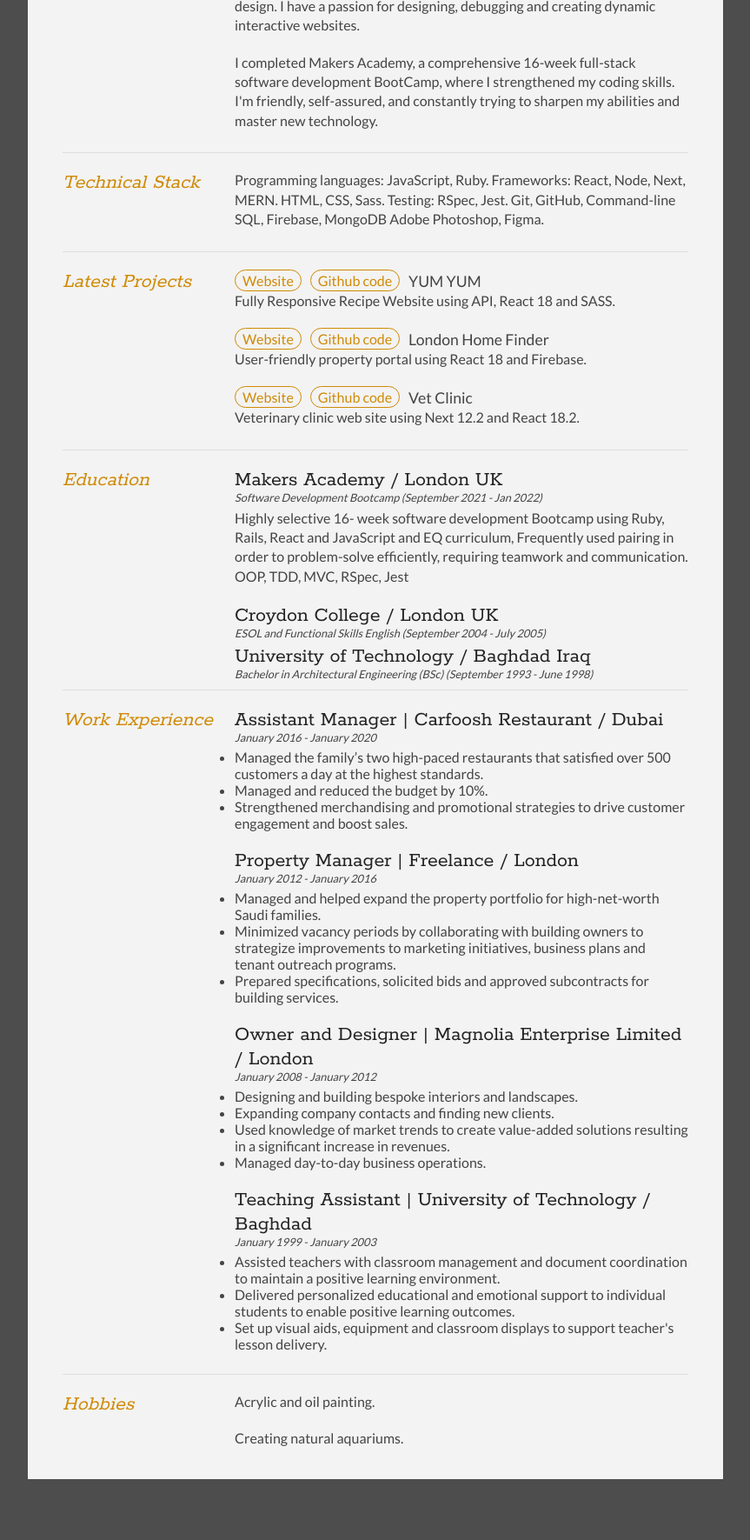
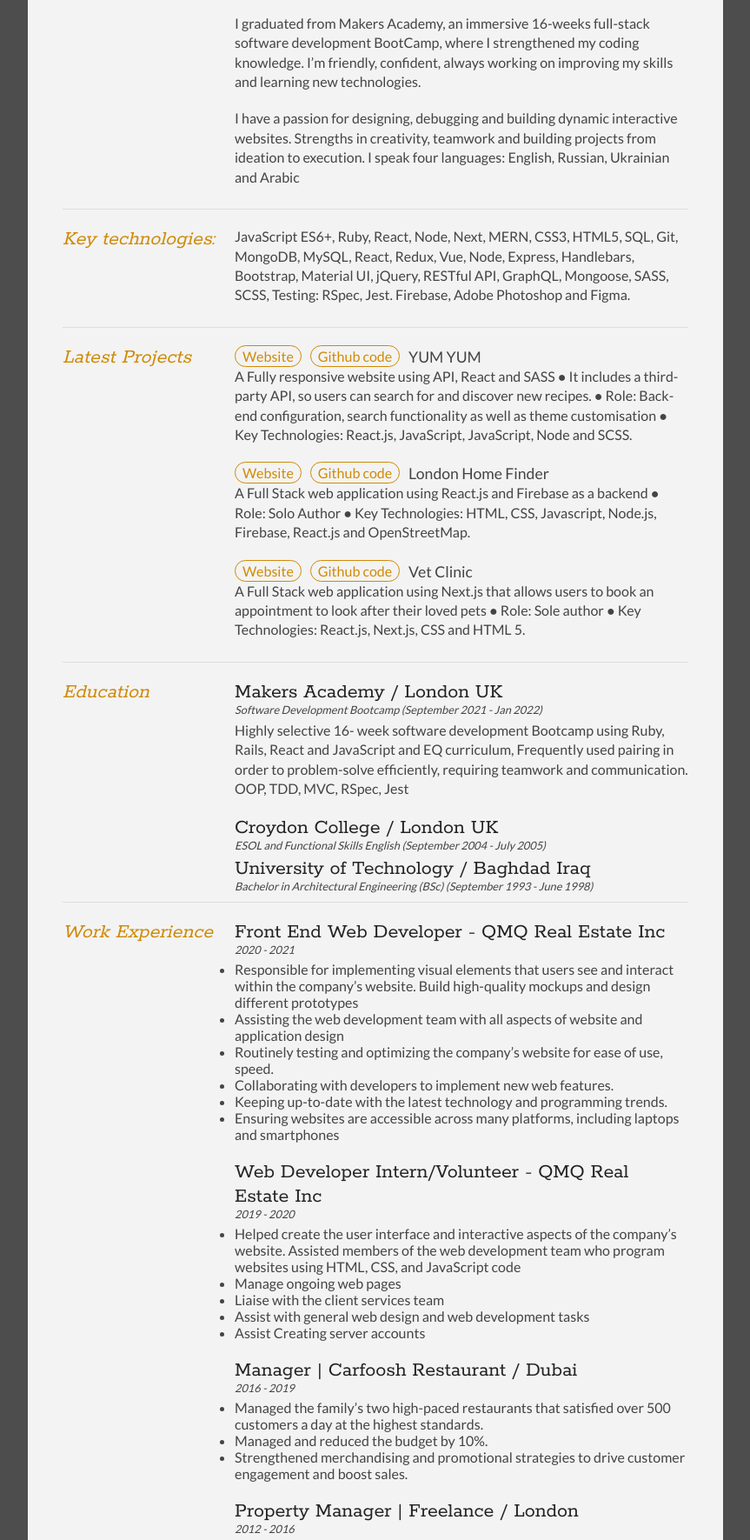
Before and after one commit to caeserlondon/On-line-CV, a website: page index.html in a window 1280 px wide. Shown: the part 247-2018 px from the top of the page at 87% size, without its empty margins (208-1071 px from the left). Before the commit the page ends 1978 px from the top, so only its background shows below. Drawn offline with Linux system fonts and the light colour scheme.

Commit message:
Updating the CV

```diff
--- a/index.html
+++ b/index.html
@@ -61,16 +61,20 @@
 
 						<div class="sectionContent">
 							<p>
-								I am a dedicated and ambitious junior Full-Stack web developer
-								and graphic designer with a bachelor's degree in architectural
-								engineering and interior design. I have a passion for designing,
-								debugging and creating dynamic interactive websites.
+								I am a Junior Full Stack Web Developer with a passion for
+								developing apps and websites that focus on mobile-first design.
 							</p>
 							<p>
-								I completed Makers Academy, a comprehensive 16-week full-stack
-								software development BootCamp, where I strengthened my coding
-								skills. I'm friendly, self-assured, and constantly trying to
-								sharpen my abilities and master new technology.
+								I graduated from Makers Academy, an immersive 16-weeks
+								full-stack software development BootCamp, where I strengthened
+								my coding knowledge. I’m friendly, confident, always working on
+								improving my skills and learning new technologies.
+							</p>
+							<p>
+								I have a passion for designing, debugging and building dynamic
+								interactive websites. Strengths in creativity, teamwork and
+								building projects from ideation to execution. I speak four
+								languages: English, Russian, Ukrainian and Arabic
 							</p>
 						</div>
 					</article>
@@ -79,16 +83,17 @@
 
 				<section>
 					<div class="sectionTitle">
-						<h1>Technical Stack</h1>
+						<h1>Key technologies:</h1>
 					</div>
 
 					<div class="sectionContent">
 						<div class="keySkills">
 							<p>
-								Programming languages: JavaScript, Ruby. Frameworks: React,
-								Node, Next, MERN. HTML, CSS, Sass. Testing: RSpec, Jest. Git,
-								GitHub, Command-line SQL, Firebase, MongoDB Adobe Photoshop,
-								Figma.
+								JavaScript ES6+, Ruby, React, Node, Next, MERN, CSS3, HTML5,
+								SQL, Git, MongoDB, MySQL, React, Redux, Vue, Node, Express,
+								Handlebars, Bootstrap, Material UI, jQuery, RESTful API,
+								GraphQL, Mongoose, SASS, SCSS, Testing: RSpec, Jest. Firebase,
+								Adobe Photoshop and Figma.
 							</p>
 						</div>
 					</div>
@@ -118,7 +123,11 @@
 								<h4>YUM YUM</h4>
 							</div>
 							<p>
-								Fully Responsive Recipe Website using API, React 18 and SASS.
+								A Fully responsive website using API, React and SASS ● It
+								includes a third-party API, so users can search for and discover
+								new recipes. ● Role: Back-end configuration, search
+								functionality as well as theme customisation ● Key Technologies:
+								React.js, JavaScript, JavaScript, Node and SCSS.
 							</p>
 						</div>
 
@@ -138,7 +147,11 @@
 								>
 								<h4>London Home Finder</h4>
 							</div>
-							<p>User-friendly property portal using React 18 and Firebase.</p>
+							<p>
+								A Full Stack web application using React.js and Firebase as a
+								backend ● Role: Solo Author ● Key Technologies: HTML, CSS,
+								Javascript, Node.js, Firebase, React.js and OpenStreetMap.
+							</p>
 						</div>
 
 						<div class="keySkills">
@@ -157,7 +170,11 @@
 								>
 								<h4>Vet Clinic</h4>
 							</div>
-							<p>Veterinary clinic web site using Next 12.2 and React 18.2.</p>
+							<p>
+								A Full Stack web application using Next.js that allows users to
+								book an appointment to look after their loved pets ● Role: Sole
+								author ● Key Technologies: React.js, Next.js, CSS and HTML 5.
+							</p>
 						</div>
 					</div>
 					<div class="clear"></div>
@@ -206,8 +223,57 @@
 
 					<div class="sectionContent">
 						<article>
-							<h2>Assistant Manager | Carfoosh Restaurant / Dubai</h2>
-							<p class="subDetails">January 2016 - January 2020</p>
+							<h2>Front End Web Developer - QMQ Real Estate Inc</h2>
+							<p class="subDetails">2020 - 2021</p>
+							<ul class="workList">
+								<li>
+									Responsible for implementing visual elements that users see
+									and interact within the company’s website. Build high-quality
+									mockups and design different prototypes
+								</li>
+								<li>
+									Assisting the web development team with all aspects of website
+									and application design
+								</li>
+								<li>
+									Routinely testing and optimizing the company’s website for
+									ease of use, speed.
+								</li>
+								<li>
+									Collaborating with developers to implement new web features.
+								</li>
+								<li>
+									Keeping up-to-date with the latest technology and programming
+									trends.
+								</li>
+								<li>
+									Ensuring websites are accessible across many platforms,
+									including laptops and smartphones
+								</li>
+							</ul>
+						</article>
+
+						<article>
+							<h2>Web Developer Intern/Volunteer - QMQ Real Estate Inc</h2>
+							<p class="subDetails">2019 - 2020</p>
+							<ul class="workList">
+								<li>
+									Helped create the user interface and interactive aspects of
+									the company’s website. Assisted members of the web development
+									team who program websites using HTML, CSS, and JavaScript code
+								</li>
+								<li>Manage ongoing web pages</li>
+								<li>Liaise with the client services team</li>
+								<li>
+									Assist with general web design and web development tasks
+								</li>
+								<li>Assist Creating server accounts</li>
+							</ul>
+						</article>
+
+						<article>
+							<h2>Manager | Carfoosh Restaurant / Dubai</h2>
+							<p class="subDetails">2016 - 2019</p>
 							<ul class="workList">
 								<li>
 									Managed the family’s two high-paced restaurants that satisfied
@@ -223,7 +289,7 @@
 
 						<article>
 							<h2>Property Manager | Freelance / London</h2>
-							<p class="subDetails">January 2012 - January 2016</p>
+							<p class="subDetails">2012 - 2016</p>
 							<ul class="workList">
 								<li>
 									Managed and helped expand the property portfolio for
@@ -243,7 +309,7 @@
 
 						<article>
 							<h2>Owner and Designer | Magnolia Enterprise Limited / London</h2>
-							<p class="subDetails">January 2008 - January 2012</p>
+							<p class="subDetails">2008 - 2012</p>
 							<ul class="workList">
 								<li>
 									Designing and building bespoke interiors and landscapes.
@@ -259,7 +325,7 @@
 
 						<article>
 							<h2>Teaching Assistant | University of Technology / Baghdad</h2>
-							<p class="subDetails">January 1999 - January 2003</p>
+							<p class="subDetails">1999 - 2003</p>
 							<ul class="workList">
 								<li>
 									Assisted teachers with classroom management and document
```
